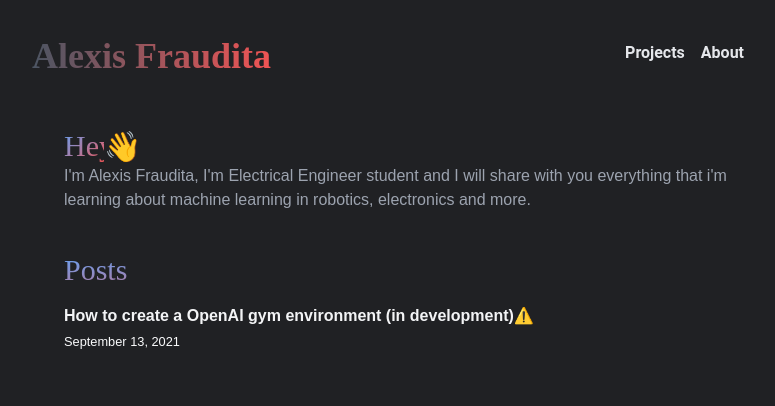
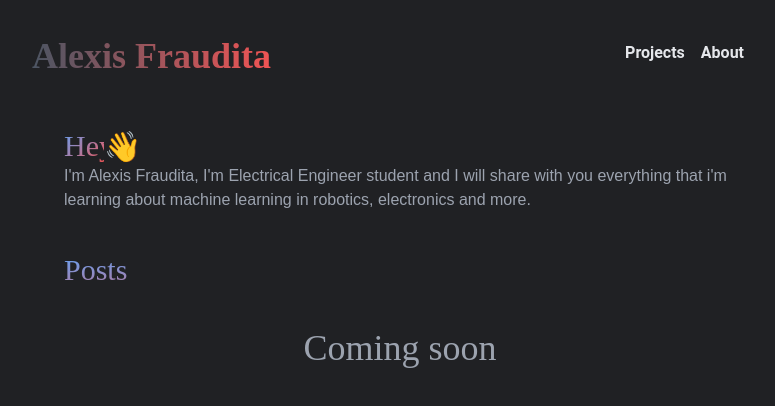
Before and after one commit to alefram/Alefram.github.io, a Next.js app: page / in a window 1280 px wide. Shown: the top 406 px of the page, without its empty margins (240-1015 px from the left). Built offline with nearby package versions, Linux system fonts and the light colour scheme; what @tailwindcss/typography would draw is missing.

Commit message:
add coming soon bar

```diff
--- a/pages/Projects.jsx
+++ b/pages/Projects.jsx
@@ -24,8 +24,10 @@ export default function Projects({allProjectsData}) {
                     <h1 className=" prose text-5xl text-center text-gray-100 font-bebasNue">Projects</h1>
                 </div>
                 <div>
-
-                    <ul>
+                    <div className="flex justify-center mt-10">
+                        <p className="text-gray-400 font-banger text-4xl">Coming soon</p>
+                    </div>
+                    {/* <ul>
                         {allProjectsData.map(({ id, date, title }) => (
                             <li key={id}>
                                 <Project
@@ -35,7 +37,7 @@ export default function Projects({allProjectsData}) {
                                 />
                             </li>
                         ))}
-                    </ul>
+                    </ul> */}
                 </div>
             </main>
 
--- a/pages/index.jsx
+++ b/pages/index.jsx
@@ -20,7 +20,7 @@ const Home = ({allPostsData}) => {
         <main className=" mt-5 mx-auto md:px-8 lg:max-w-screen-md">
             <div className="max-w-screen-md mx-4">
                 <div className="flex">
-                    <p className="w-8 text-gradient bg-gradient-to-br from-blue-400 to-supertext font-banger text-2xl  md:text-3xl md:w-10  ">Hey</p>
+                    <p className="w-8 text-gradient bg-gradient-to-br from-blue-400 to-supertext font-banger text-2xl  md:text-3xl md:w-10">Hey</p>
                     <p className="text-2xl md:text-3xl"> &#128075;</p>
                 </div>
                 <p className=" text-gray-400 font-nunito text-base">
@@ -28,8 +28,13 @@ const Home = ({allPostsData}) => {
                 </p>
             </div>
             <div className="mt-10">
-                <h1 className="text-gradient bg-gradient-to-br from-blue-400 to-supertext font-banger text-2xl max-w-screen-md mx-4 md:text-3xl">Posts</h1>
-                <ul>
+                <h1 className="text-gradient bg-gradient-to-br from-blue-400 to-supertext font-banger text-2xl mx-4 md:text-3xl">
+                    Posts
+                </h1>
+                <div className="flex justify-center mt-10">
+                    <p className="text-gray-400 font-banger text-4xl">Coming soon</p>
+                </div>
+                {/* <ul>
                     {allPostsData.map(({ id, date, title }) => (
                         <li key={id}>
                             <Post
@@ -39,7 +44,7 @@ const Home = ({allPostsData}) => {
                             />
                         </li>
                     ))}
-                </ul>
+                </ul> */}
             </div>
         </main>
     </div>
```
